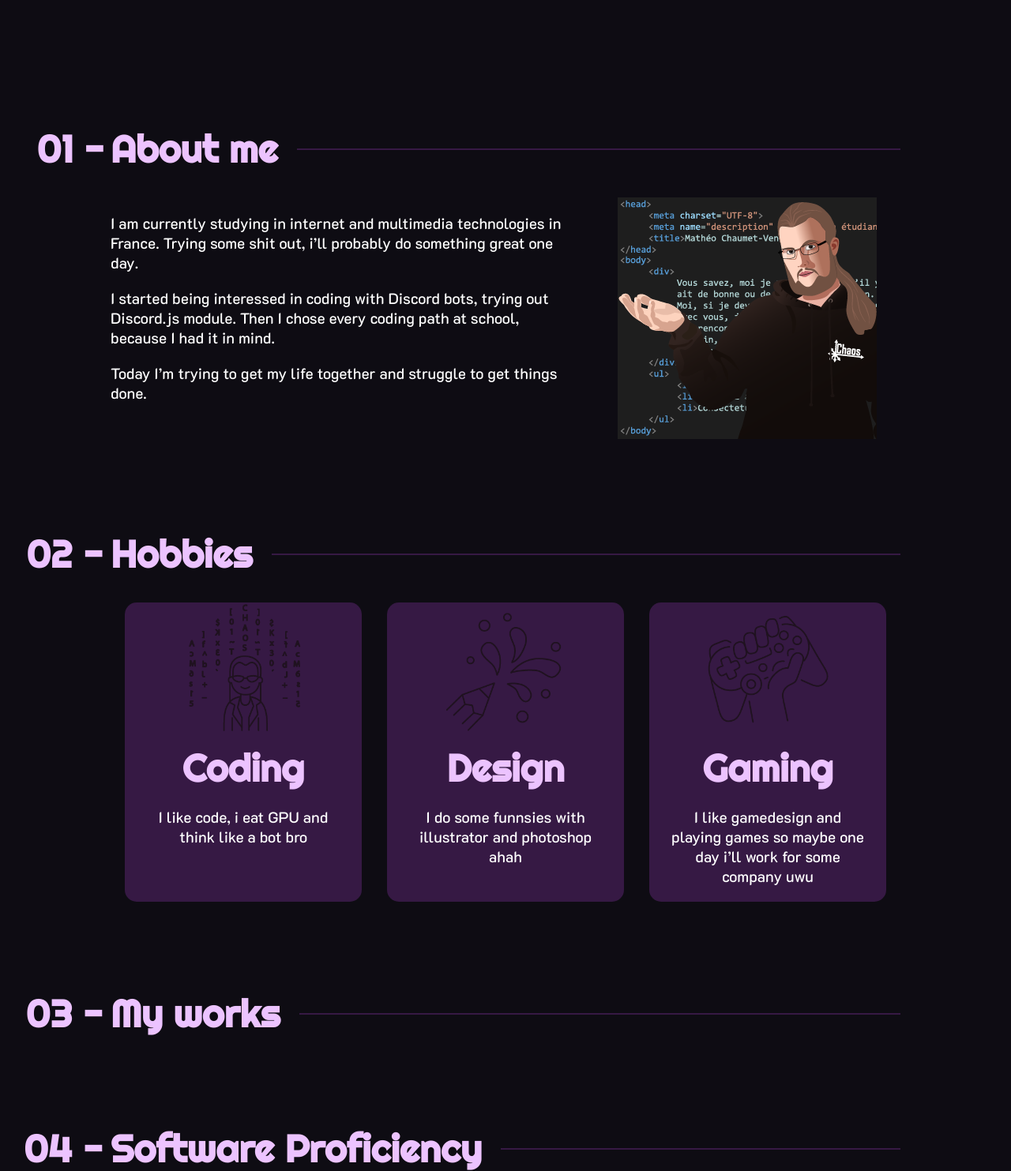
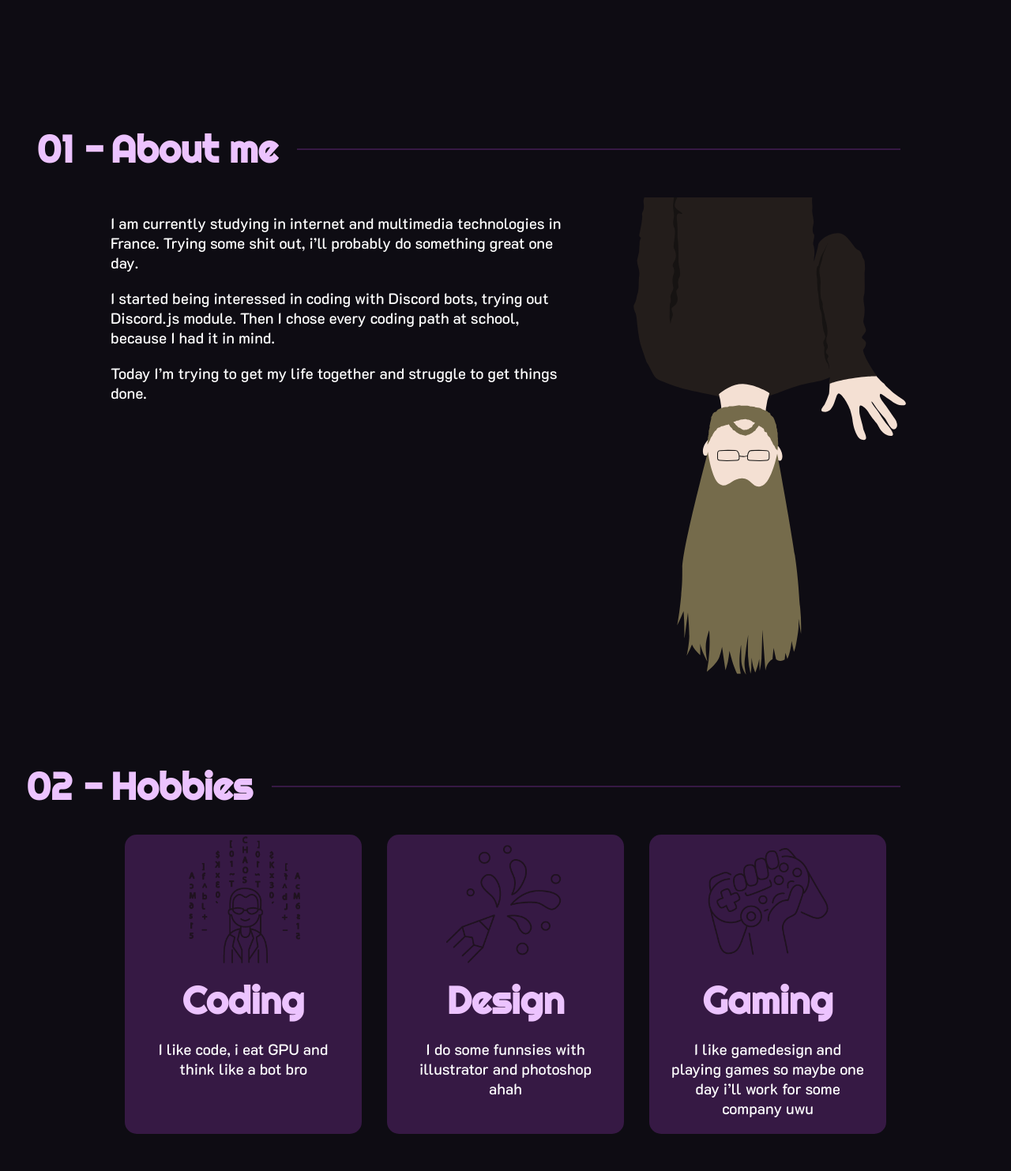
Before and after one commit to mchauveni/portfolio_2022, a PHP site: page / in a window 1280 px wide. Shown: the part 753-2236 px from the top of the page at 79% size. Run offline with PHP 8.4, Linux system fonts and the light colour scheme.

Commit message:
added infographics + fixed header bug

```diff
--- a/assets/css/style.css
+++ b/assets/css/style.css
@@ -21,6 +21,7 @@ section {
 header {
     width: 100%;
     height: 7rem;
+    z-index: 1000000;
     position: fixed;
     background-color: var(--txt-secondary);
     backdrop-filter: blur(3px);
@@ -81,12 +82,13 @@ header nav ul li {}
 }
 
 #about .section_content .img-wrapper {
-    position: relative;
+    height: 100%;
     margin: 0 auto auto auto;
     overflow: hidden;
 }
 
 #about .section_content img {
+    height: 100%;
     transform-origin: top center;
     transform: translateY(-20%);
 }
--- a/index.php
+++ b/index.php
@@ -44,7 +44,7 @@ $texts = json_decode(file_get_contents('./assets/lang/en.json'));
                     <p><?php echo $texts->about_text[2]; ?></p>
                 </div>
                 <div class="img-wrapper">
-                    <img src="./assets/img/pfp.webp" alt="" id="hello_img">
+                    <img src="./assets/img/hello.svg" alt="" id="hello_img">
                 </div>
             </div>
         </section>
```
Also changed, not shown: assets/img/hello.svg (added).
